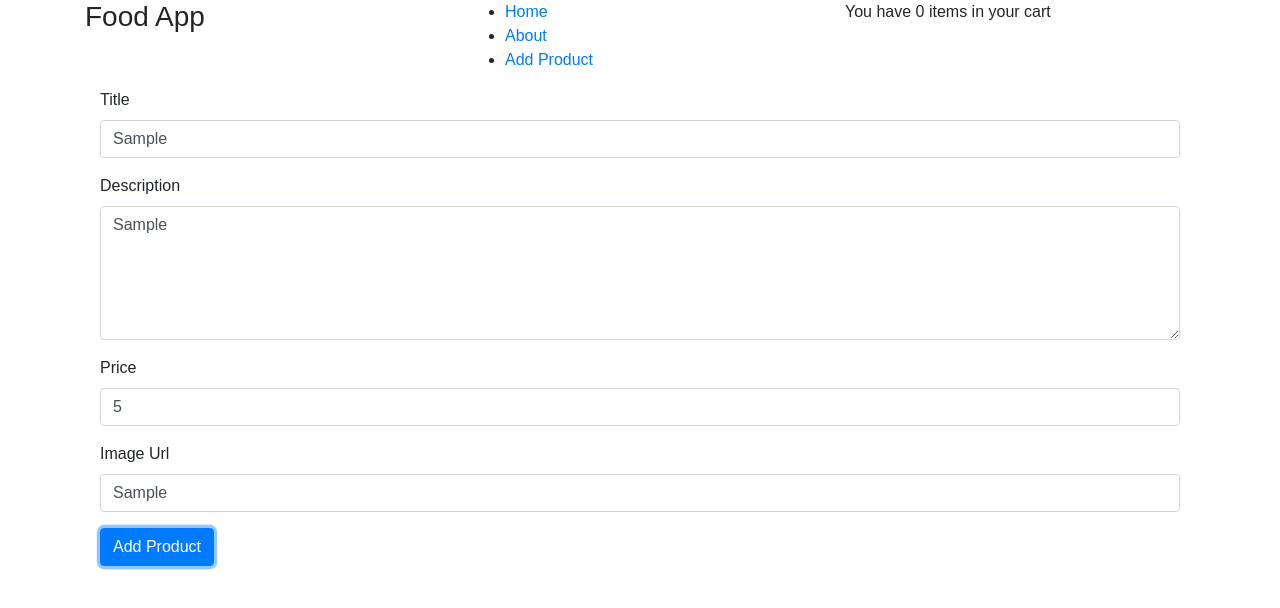
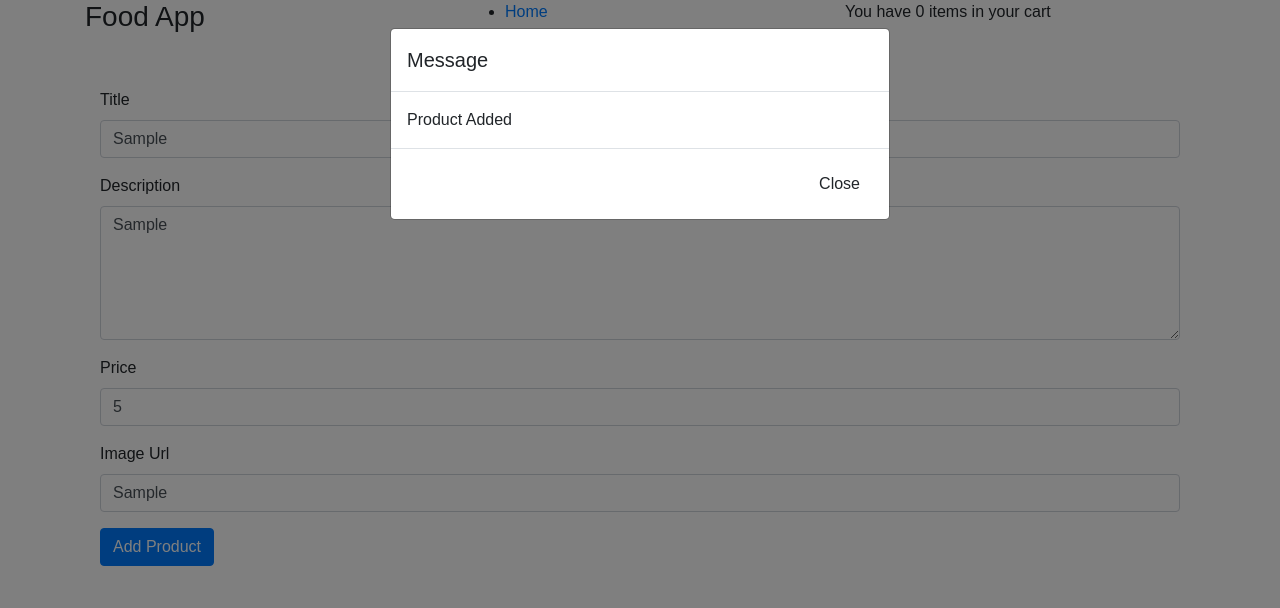
Before and after one commit to jintoppy/react-typescript-shopping-cart, a React (Create React App) app: page /add-product in a window 1280 px wide. Both pictures are taken after typing "Sample", "Sample", "5", "Sample" into the empty fields and a click on the button "Add Product". Shown: the top 608 px of the page. Built offline with nearby package versions, Linux system fonts and the light colour scheme; no server answers.

Commit message:
adding reactstrap

```diff
--- a/package.json
+++ b/package.json
@@ -9,6 +9,7 @@
     "react-dom": "^16.4.0",
     "react-router-dom": "^4.3.1",
     "react-scripts-ts": "2.16.0",
+    "reactstrap": "^6.1.0",
     "superagent": "^3.8.3"
   },
   "scripts": {
@@ -25,6 +26,7 @@
     "@types/react": "^16.3.17",
     "@types/react-dom": "^16.0.6",
     "@types/react-router-dom": "^4.2.7",
+    "@types/reactstrap": "^6.0.0",
     "@types/superagent": "^3.8.0",
     "gh-pages": "^1.2.0",
     "typescript": "^2.9.1"
--- a/src/pages/add-product/AddProduct.tsx
+++ b/src/pages/add-product/AddProduct.tsx
@@ -1,7 +1,15 @@
 import * as superagent from 'superagent';
+import { Modal, ModalHeader, ModalBody, ModalFooter } from 'reactstrap';
 import * as React from 'react';
 
-class AddProduct extends React.Component{
+interface IState {
+    isModalOpen: boolean;
+}
+
+class AddProduct extends React.Component<{}, IState>{
+    public state : Readonly<IState> = {
+        isModalOpen: false
+    };
     private titleInput: HTMLInputElement;
     private descriptionInput: HTMLTextAreaElement;
     private priceInput: HTMLInputElement;
@@ -19,7 +27,9 @@ class AddProduct extends React.Component{
             .send(inputValue)
             .set('accept', 'json')
             .end(() => {
-                alert('Added successfully');
+                this.setState({
+                    isModalOpen: true
+                });
             });
     }
     public setTitleInput = (el: HTMLInputElement) => {
@@ -39,10 +49,37 @@ class AddProduct extends React.Component{
         this.imgUrlInput = el;
     }
 
+    public closeModal = () => {
+        this.setState({
+            isModalOpen: false
+        });
+    }
+
+    public getModal = () => {
+        return (
+            <Modal isOpen={this.state.isModalOpen}>
+                <ModalHeader>
+                    Message
+                </ModalHeader>
+                <ModalBody>
+                    Product Added
+                </ModalBody>
+                <ModalFooter>
+                    <button
+                        onClick={this.closeModal}
+                        className="btn btn-default">
+                        Close
+                    </button>
+                </ModalFooter>
+            </Modal>
+        )
+    }
+
     public render(){
         return (
             <div className="row">
                 <div className="col">
+                    {this.getModal()}
                     <form onSubmit={this.onFormSubmit}>
                         <div className="form-group">
                             <label htmlFor="title">Title</label>
```
Also changed, not shown: 1 other file (tests, documents, lock files or other folders).
